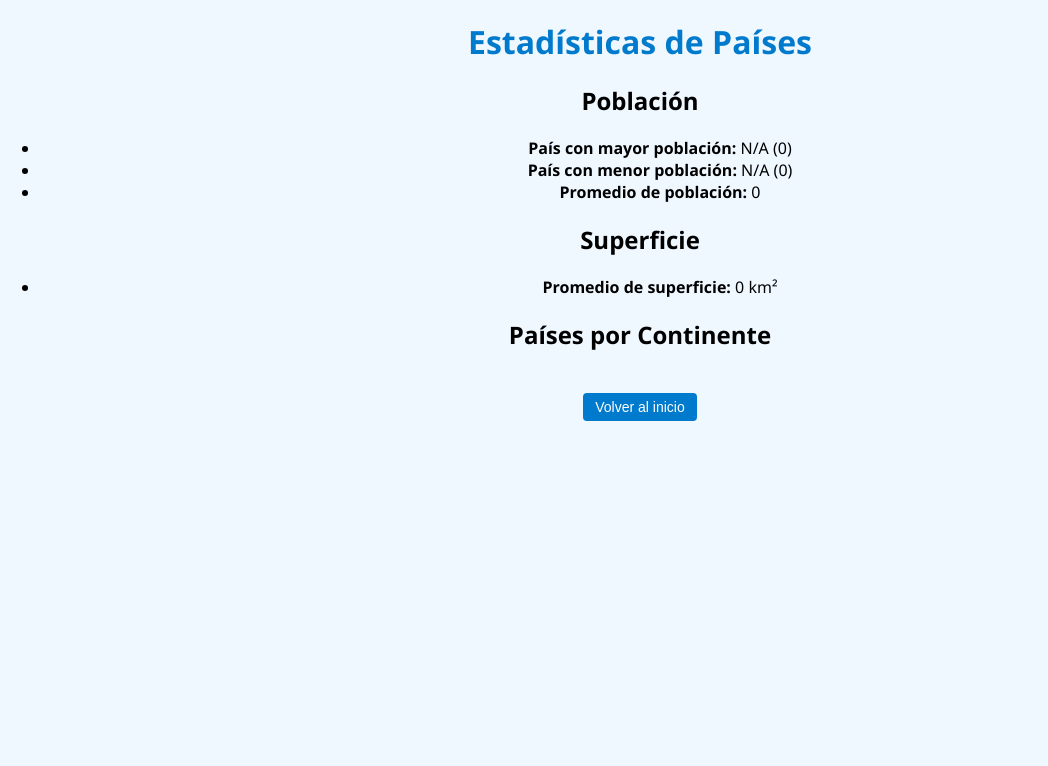
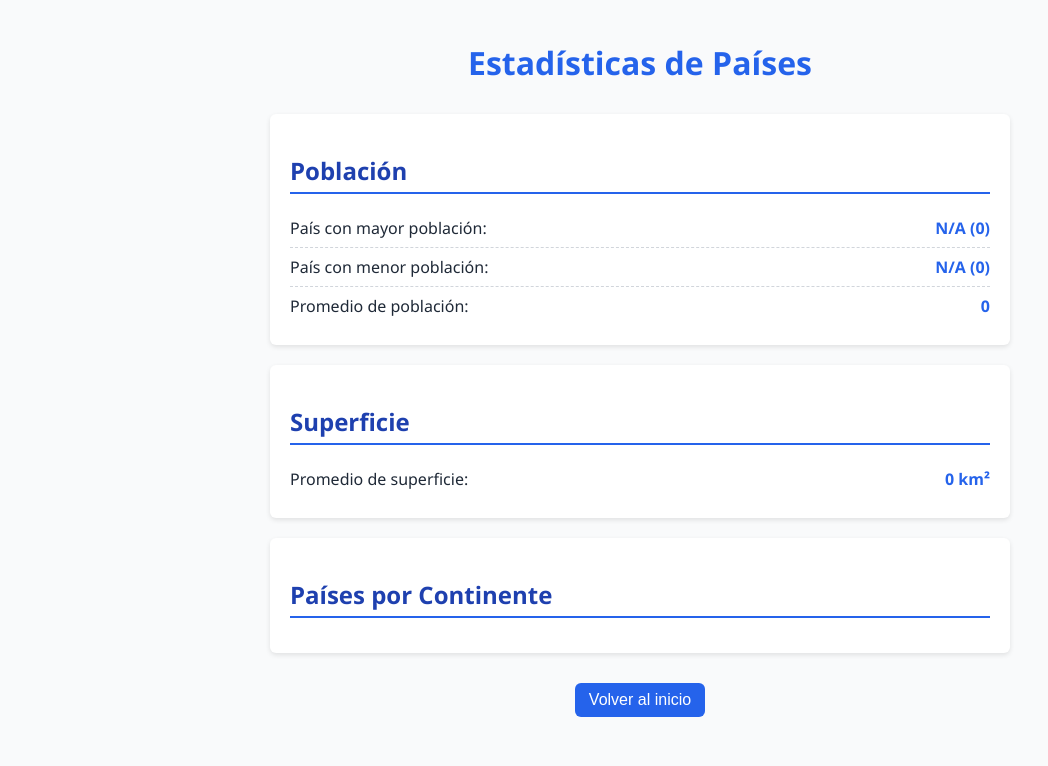
Before and after one commit to fstoutn/TPI, a Flask app: page /estadisticas in a window 1280 px wide. Shown: the top 766 px of the page, without its empty margins (0-1048 px from the left). Run offline with Flask 3, Linux system fonts and the light colour scheme.

Commit message:
cambios en html y css

```diff
--- a/app/static/css/estilos.css
+++ b/app/static/css/estilos.css
@@ -1,57 +1,238 @@
-/* Body */
-body {
+/* =========================
+   ESTILOS GENERALES
+========================= */
+:root {
+    --color-principal: #2563eb;
+    --color-secundario: #1e40af;
+    --color-fondo: #f9fafb;
+    --color-texto: #1f2937;
+    --color-tabla-header: #dbeafe; /* 🔵 Azul clarito */
+    --color-borde: #d1d5db;
+    --color-boton: #2563eb;
+    --color-boton-hover: #1d4ed8;
+    --radio-borde: 6px;
+    --transicion: 0.2s ease-in-out;
+    --sombra-suave: 0 2px 5px rgba(0,0,0,0.1);
     font-family: 'Segoe UI', Tahoma, Geneva, Verdana, sans-serif;
-    background-color: #f0f8ff;
-    margin: 0;
-    padding: 0;
-    text-align: center;
 }
 
-/* Títulos */
-h1 {
-    margin-top: 20px;
-    color: #007acc;
+body {
+    background-color: var(--color-fondo);
+    color: var(--color-texto);
+    margin: 0;
+    padding: 20px;
 }
 
-/* Tabla */
+h1 {
+    text-align: center;
+    color: var(--color-principal);
+    margin-bottom: 30px;
+}
+
+/* =========================
+   FORMULARIOS DE FILTROS Y BÚSQUEDA
+========================= */
+.filtros-container {
+    display: flex;
+    flex-wrap: wrap;
+    justify-content: center;
+    gap: 15px;
+    margin-bottom: 25px;
+}
+
+form {
+    background: white;
+    padding: 15px 20px;
+    border-radius: var(--radio-borde);
+    box-shadow: var(--sombra-suave);
+}
+
+/* 🔹 Caja especial para el botón “Ver estadísticas” */
+.box-estadisticas {
+    background: white;
+    padding: 15px 20px;
+    border-radius: var(--radio-borde);
+    box-shadow: var(--sombra-suave);
+    display: flex;
+    justify-content: center;
+    align-items: center;
+}
+
+/* 🔹 Botón sin estilo de enlace */
+a.button-link {
+    text-decoration: none;
+}
+
+.form-busqueda input[type="text"] {
+    padding: 8px 10px;
+    border: 1px solid var(--color-borde);
+    border-radius: var(--radio-borde);
+    width: 200px;
+}
+
+button {
+    background-color: var(--color-boton);
+    color: white;
+    border: none;
+    padding: 8px 14px;
+    border-radius: var(--radio-borde);
+    cursor: pointer;
+    transition: background var(--transicion);
+    font-weight: 500;
+}
+
+button:hover {
+    background-color: var(--color-boton-hover);
+}
+
+select {
+    padding: 8px;
+    border-radius: var(--radio-borde);
+    border: 1px solid var(--color-borde);
+    background-color: white;
+}
+
+/* =========================
+   TABLA DE PAÍSES
+========================= */
+.tabla-container {
+    overflow-x: auto;
+    box-shadow: var(--sombra-suave);
+    border-radius: var(--radio-borde);
+    background: white;
+}
+
 table {
+    width: 100%;
     border-collapse: collapse;
-    width: 80%;
-    margin: 20px auto;
-    background-color: #ffffff;
-    box-shadow: 0px 2px 8px rgba(0,0,0,0.1);
+    text-align: left;
 }
 
 th, td {
-    border: 1px solid #aaa;
-    padding: 10px;
-    text-align: center;
+    padding: 12px 15px;
+    border-bottom: 1px solid var(--color-borde);
 }
 
 th {
-    background-color: #b3e0ff; /* celeste más intenso */
-    color: #000;
-    font-weight: bold;
+    background-color: var(--color-tabla-header); /* 🔵 azul clarito */
+    font-weight: 600;
 }
 
-/* Botones */
-button {
-    background-color: #007acc;
-    color: white;
-    border: none;
-    padding: 6px 12px;
-    cursor: pointer;
-    border-radius: 4px;
-    font-size: 14px;
+tr:hover {
+    background-color: #f3f4f6;
 }
 
-button:hover {
-    background-color: #005f99;
+/* =========================
+   PAGINACIÓN
+========================= */
+.paginacion {
+    display: flex;
+    justify-content: center;
+    align-items: center;
+    gap: 15px;
+    margin-top: 20px;
 }
 
-/* Inputs */
-input[type="text"], select {
-    padding: 6px;
-    border-radius: 4px;
-    border: 1px solid #aaa;
+.paginacion-boton {
+    background: var(--color-boton);
+    color: white;
+    text-decoration: none;
+    padding: 8px 12px;
+    border-radius: var(--radio-borde);
+    transition: background var(--transicion);
 }
+
+.paginacion-boton:hover {
+    background: var(--color-boton-hover);
+}
+
+/* =========================
+   ESTADÍSTICAS
+========================= */
+.estadistica-card {
+    background: white;
+    box-shadow: var(--sombra-suave);
+    border-radius: var(--radio-borde);
+    padding: 20px;
+    margin: 20px auto;
+    max-width: 700px;
+}
+
+.estadistica-card h2 {
+    color: var(--color-secundario);
+    border-bottom: 2px solid var(--color-principal);
+    padding-bottom: 5px;
+    margin-bottom: 15px;
+}
+
+.estadistica-item {
+    display: flex;
+    justify-content: space-between;
+    padding: 8px 0;
+    border-bottom: 1px dashed var(--color-borde);
+}
+
+.estadistica-item:last-child {
+    border-bottom: none;
+}
+
+.etiqueta {
+    font-weight: 500;
+}
+
+.valor {
+    color: var(--color-principal);
+    font-weight: 600;
+}
+
+/* =========================
+   CONTINENTES GRID
+========================= */
+.continentes-grid {
+    display: grid;
+    grid-template-columns: repeat(auto-fit, minmax(200px, 1fr));
+    gap: 10px;
+    margin-top: 10px;
+}
+
+.continente-item {
+    background-color: #f3f4f6;
+    padding: 10px;
+    border-radius: var(--radio-borde);
+    display: flex;
+    justify-content: space-between;
+    font-weight: 500;
+}
+
+/* =========================
+   BOTÓN DE VOLVER
+========================= */
+a button {
+    display: block;
+    margin: 30px auto;
+    font-size: 16px;
+}
+
+/* =========================
+   RESPONSIVE
+========================= */
+@media (max-width: 600px) {
+    .form-busqueda input[type="text"] {
+        width: 100%;
+        margin-bottom: 10px;
+    }
+
+    .filtros-container {
+        flex-direction: column;
+        align-items: stretch;
+    }
+
+    form, .box-estadisticas {
+        width: 100%;
+    }
+
+    th, td {
+        padding: 10px;
+        font-size: 14px;
+    }
+}
--- a/app/templates/estadisticas.html
+++ b/app/templates/estadisticas.html
@@ -2,42 +2,53 @@
 <html lang="es">
 <head>
     <meta charset="UTF-8">
-    <title>Estadísticas de Países</title>
+    <title>Estadísticas</title>
     <link rel="stylesheet" href="{{ url_for('static', filename='css/estilos.css') }}">
 </head>
 <body>
     <h1>Estadísticas de Países</h1>
-    <h2>Población</h2>
-    <ul>
-        <li>
-            <strong>País con mayor población:</strong>
-            {{ estadisticas.max_poblacion.nombre }}
-            ({{ "{:,}".format(estadisticas.max_poblacion.poblacion) }})
-        </li>
-        <li>
-            <strong>País con menor población:</strong>
-            {{ estadisticas.min_poblacion.nombre }}
-            ({{ "{:,}".format(estadisticas.min_poblacion.poblacion) }})
-        </li>
-        <li>
-            <strong>Promedio de población:</strong>
-            {{ "{:,.0f}".format(estadisticas.prom_poblacion) }}
-        </li>
-    </ul>
-    <h2>Superficie</h2>
-    <ul>
-        <li>
-            <strong>Promedio de superficie:</strong>
-            {{ "{:,.0f}".format(estadisticas.prom_superficie) }} km²
-        </li>
-    </ul>
-    <h2>Países por Continente</h2>
-    <ul>
-        {% for continente, cantidad in estadisticas.paises_por_continente.items() %}
-            <li><strong>{{ continente }}:</strong> {{ cantidad }}</li>
-        {% endfor %}
-    </ul>
-    <br>
-    <a href="/"><button type="button">Volver al inicio</button></a>
+
+    <section class="estadistica-card">
+        <h2>Población</h2>
+        <div class="estadistica-item">
+            <span class="etiqueta">País con mayor población:</span>
+            <span class="valor">{{ estadisticas.max_poblacion.nombre }} ({{ "{:,}".format(estadisticas.max_poblacion.poblacion) }})</span>
+        </div>
+        <div class="estadistica-item">
+            <span class="etiqueta">País con menor población:</span>
+            <span class="valor">{{ estadisticas.min_poblacion.nombre }} ({{ "{:,}".format(estadisticas.min_poblacion.poblacion) }})</span>
+        </div>
+        <div class="estadistica-item">
+            <span class="etiqueta">Promedio de población:</span>
+            <span class="valor">{{ "{:,.0f}".format(estadisticas.prom_poblacion) }}</span>
+        </div>
+    </section>
+
+    <section class="estadistica-card">
+        <h2>Superficie</h2>
+        <div class="estadistica-item">
+            <span class="etiqueta">Promedio de superficie:</span>
+            <span class="valor">{{ "{:,.0f}".format(estadisticas.prom_superficie) }} km²</span>
+        </div>
+    </section>
+
+    <section class="estadistica-card">
+        <h2>Países por Continente</h2>
+        <div class="continentes-grid">
+            {% for continente, cantidad in estadisticas.paises_por_continente.items() %}
+                <div class="continente-item">
+                    <span class="etiqueta">{{ continente }}:</span>
+                    <span class="valor">{{ cantidad }}</span>
+                </div>
+            {% endfor %}
+        </div>
+    </section>
+
+    <div class="box-volver">
+    <a href="/" class="button-link">
+        <button type="button">Volver al inicio</button>
+    </a>
+</div>
+
 </body>
 </html>
```
Also changed, not shown: app/templates/index.html (+17 -22 lines).
